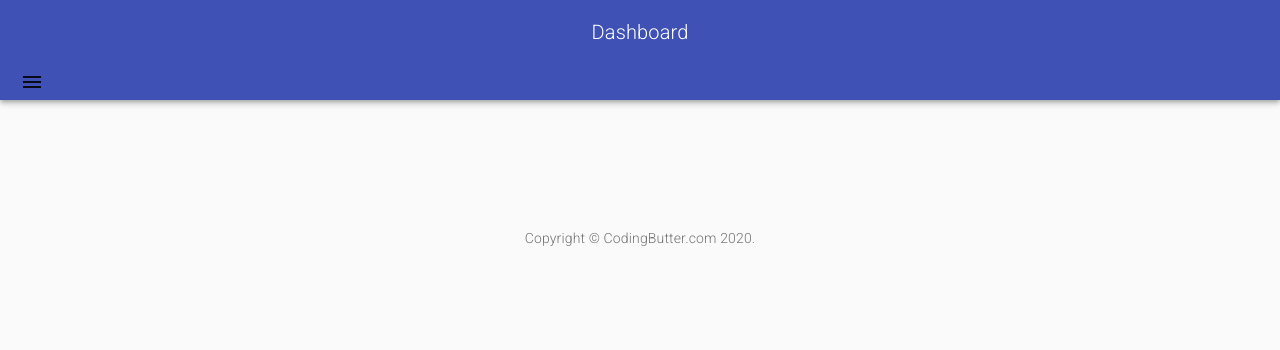
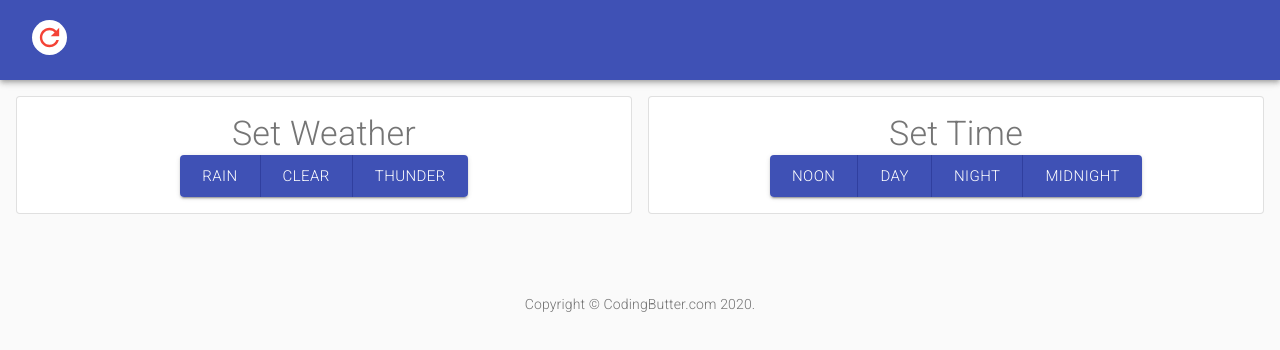
Before and after one commit to CodingButter/node-rcon-client, a React (Create React App) app: page /dashboard in a window 1280 px wide. Shown: the top 350 px of the page. Built offline with nearby package versions, Linux system fonts and the light colour scheme.

Commit message:
Started Dashboard Started Adding Components to the Dashboard.

```diff
--- a/src/App.js
+++ b/src/App.js
@@ -12,10 +12,10 @@ export default function App() {
 
   addToStore("connectionStatus", "updateConnectionStatus");
   addToStore("connectReady", "updateConnectReady", false);
+  addToStore("connectionUID", "updateConnectionUID", "");
   addToStore("host", "updateHost", "");
   addToStore("port", "updatePort", 25575);
   addToStore("password", "updatePassword", "");
-  addToStore("connectionUID", "updateConnectionUID", "");
 
   AppStore.rconConnect = async () => {
     return new Promise((resolve, reject) => {
@@ -26,7 +26,8 @@ export default function App() {
           password: AppStore.password
         })
         .then((results) => {
-          AppStore.updateConnectionUID(results);
+          AppStore.updateConnectionUID(results.uid);
+          AppStore.updateConnectionStatus(results.status);
           if (results.status !== "connected") alert(`Couldnt reconnect!`);
           resolve(results);
         });
--- a/src/Components/ServerSelect/Servers.js
+++ b/src/Components/ServerSelect/Servers.js
@@ -48,7 +48,6 @@ export default function Servers() {
 
   const classes = useStyles();
   return GameServerDefaults.map((server, key) => {
-    console.log(server.imagePath);
     return (
       <Grid
         key={key}
--- a/src/Pages/Dashboard.js
+++ b/src/Pages/Dashboard.js
@@ -1,47 +1,83 @@
 import React from "react";
 import { AppStore } from "../bin/AppStore";
-import { Box, Container, CssBaseline } from "@material-ui/core";
+import {
+  ButtonGroup,
+  Button,
+  Box,
+  CssBaseline,
+  Grid,
+  Paper,
+  Typography
+} from "@material-ui/core";
 import { makeStyles } from "@material-ui/core/styles";
 import Header from "../globalComponents/Header";
 import Copyright from "../globalComponents/Copyright";
+import "../bin/Cron";
+import WeatherTime from "../bin/WeatherTime.json";
+import Rcon from "../bin/RconApi";
 
+const rcon = Rcon();
 const useStyles = makeStyles((theme) => ({
-  formControl: {
-    margin: theme.spacing(1),
-    minWidth: 120
-  },
-  selectEmpty: {
-    marginTop: theme.spacing(2)
+  root: {
+    flexGrow: 1
   },
   paper: {
-    marginTop: theme.spacing(8),
-    display: "flex",
-    flexDirection: "column",
-    alignItems: "center"
-  },
-  avatar: {
-    margin: theme.spacing(1),
-    backgroundColor: theme.palette.secondary.main
-  },
-  form: {
-    width: "100%", // Fix IE 11 issue.
-    marginTop: theme.spacing(1)
-  },
-  submit: {
-    margin: theme.spacing(3, 0, 2)
+    padding: theme.spacing(2),
+    textAlign: "center",
+    color: theme.palette.text.secondary
   }
 }));
 
 export default function Dashboard() {
+  function sendCommand({ target }) {
+    rcon.send(AppStore.connectionUID, target.dataset.command);
+  }
+
+  function BuildButtonGroups(command, gridIndex) {
+    return (
+      <Grid key={gridIndex} item xs={12} sm={12} md={6} lg={6}>
+        <Paper variant="outlined" elevation={2} className={classes.paper}>
+          <Typography variant="h4">{command.label}</Typography>
+          <ButtonGroup
+            variant="contained"
+            color="primary"
+            size="large"
+            aria-label="contained primary button group"
+          >
+            {command.menu.map((button, buttonIndex) => {
+              return (
+                <Button
+                  onClick={sendCommand}
+                  data-command={button.command}
+                  key={buttonIndex}
+                >
+                  {button.label}
+                </Button>
+              );
+            })}
+          </ButtonGroup>
+        </Paper>
+      </Grid>
+    );
+  }
+
   const classes = useStyles();
 
   return (
     <>
+      <CssBaseline />
       <Header />
-      <Container component="main" maxWidth="xs">
-        <CssBaseline />
-        <div className={classes.paper}></div>
-      </Container>
+      <div className={classes.root}>
+        <Grid
+          alignItems="center"
+          container
+          direction="row"
+          className={classes.paper}
+          spacing={2}
+        >
+          {WeatherTime.map(BuildButtonGroups)}
+        </Grid>
+      </div>
       <Box mt={8}>
         <Copyright />
       </Box>
--- /dev/null
+++ b/src/bin/Cron.js
@@ -0,0 +1,15 @@
+import { AppStore } from "./AppStore";
+import Rcon from "./RconApi";
+const rcon = Rcon();
+const PING_RATE = 10000;
+
+function checkConnectionStatus() {
+  rcon.getStatus(AppStore.connectionUID).then(({ status }) => {
+    console.log({ status });
+    AppStore.updateConnectionStatus(status);
+  });
+}
+
+setInterval(() => {
+  checkConnectionStatus();
+}, PING_RATE);
--- a/src/bin/RconApi.js
+++ b/src/bin/RconApi.js
@@ -25,13 +25,20 @@ export default function RconClient() {
     return await fetchResults("/connect", { host, port, password });
   }
 
-  function send({ uid, command }) {}
+  async function send({ uid, command }) {
+    return await fetchResults("/send", { uid, command });
+  }
 
-  function getResponse({ uid, lastResponceUid }) {}
+  async function getResponse({ uid, lastResponceUid }) {}
+
+  async function getStatus(uid) {
+    return await fetchResults("/status", { uid });
+  }
 
   return {
     connect,
     send,
-    getResponse
+    getResponse,
+    getStatus
   };
 }
--- /dev/null
+++ b/src/bin/WeatherTime.json
@@ -0,0 +1,54 @@
+[
+  {
+    "label": "Set Weather",
+    "menu": [
+      {
+        "label": "Rain",
+        "command": "weather rain",
+        "type": "button",
+        "image": null
+      },
+      {
+        "label": "Clear",
+        "command": "weather clear",
+        "type": "button",
+        "image": null
+      },
+      {
+        "label": "Thunder",
+        "command": "weather thunder",
+        "type": "button",
+        "image": null
+      }
+    ]
+  },
+  {
+    "label": "Set Time",
+    "menu": [
+      {
+        "label": "Noon",
+        "command": "time set noon",
+        "image": null,
+        "type": "button"
+      },
+      {
+        "label": "Day",
+        "command": "time set day",
+        "image": null,
+        "type": "button"
+      },
+      {
+        "label": "Night",
+        "command": "time set night",
+        "image": null,
+        "type": "button"
+      },
+      {
+        "label": "Midnight",
+        "command": "time set midnight",
+        "image": null,
+        "type": "button"
+      }
+    ]
+  }
+]
--- a/src/globalComponents/Header.js
+++ b/src/globalComponents/Header.js
@@ -1,28 +1,68 @@
 import React from "react";
-import HeaderMenu from "./HeaderMenu";
-import { makeStyles, AppBar, Toolbar, Typography } from "@material-ui/core/";
-
+import { AppStore } from "../bin/AppStore";
+import {
+  makeStyles,
+  Box,
+  AppBar,
+  Toolbar,
+  Typography
+} from "@material-ui/core/";
+import DnsIcon from "@material-ui/icons/Dns";
+import RefreshIcon from "@material-ui/icons/Refresh";
+export default function Header() {
   const useStyles = makeStyles((theme) => ({
     root: {
       flexGrow: 1,
       backgroundColor: "red"
     },
-  title: {
+    hostName: {
+      fontSize: 13,
       flexGrow: 1
+    },
+    dnsIcon: {
+      fontSize: 35,
+      color: theme.palette.success.main,
+      backgroundColor: "white",
+      borderRadius: "50%",
+      padding: 3
+    },
+    refreshIcon: {
+      cursor: "pointer",
+      fontSize: 35,
+      color: theme.palette.error.main,
+      backgroundColor: "white",
+      borderRadius: "50%",
+      padding: 3
+    },
+    appBar: {
+      padding: theme.spacing(1)
     }
   }));
 
-export default function Header() {
+  function getStatusIcon(status) {
+    if (status === "connected") {
+      return <DnsIcon className={classes.dnsIcon} />;
+    } else {
+      return (
+        <RefreshIcon
+          onClick={AppStore.rconConnect}
+          className={classes.refreshIcon}
+        />
+      );
+    }
+  }
+
   const classes = useStyles();
-
   return (
-    <AppBar position="static">
-      <Toolbar display="flex">
-        <Typography variant="h6" className={classes.title}>
-          Dashboard
+    <AppBar className={classes.appBar} position="static">
+      <Toolbar>
+        <Box>
+          {getStatusIcon(AppStore.connectionStatus)}
+          <Typography className={classes.hostName}>
+            {AppStore.host.toUpperCase()}
           </Typography>
+        </Box>
       </Toolbar>
-      <HeaderMenu display="flex" />
     </AppBar>
   );
 }
```
Also changed, not shown: public/images/white-game-server-icon.png (added). Lines whose indentation alone changed are shown as unchanged.
